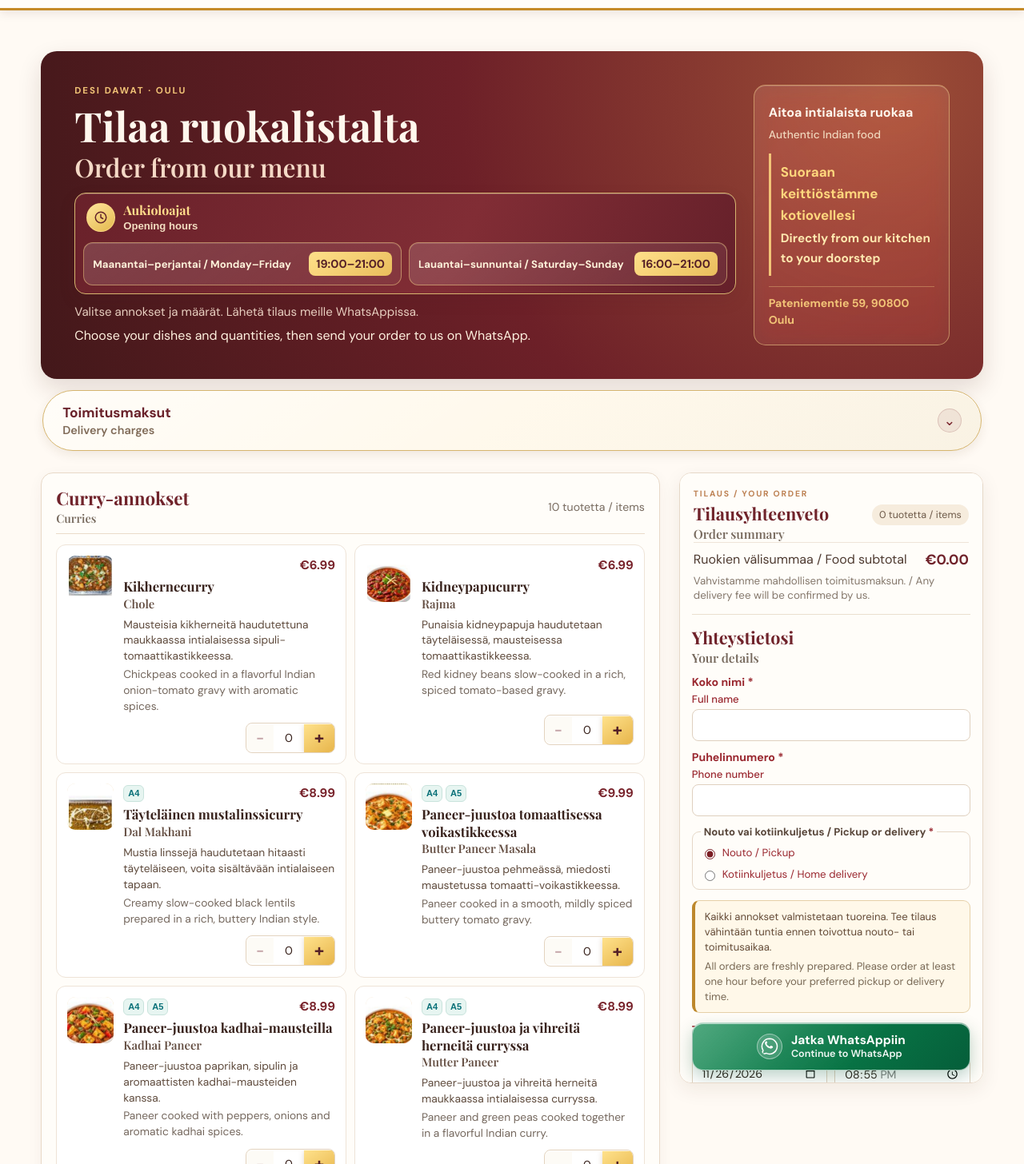
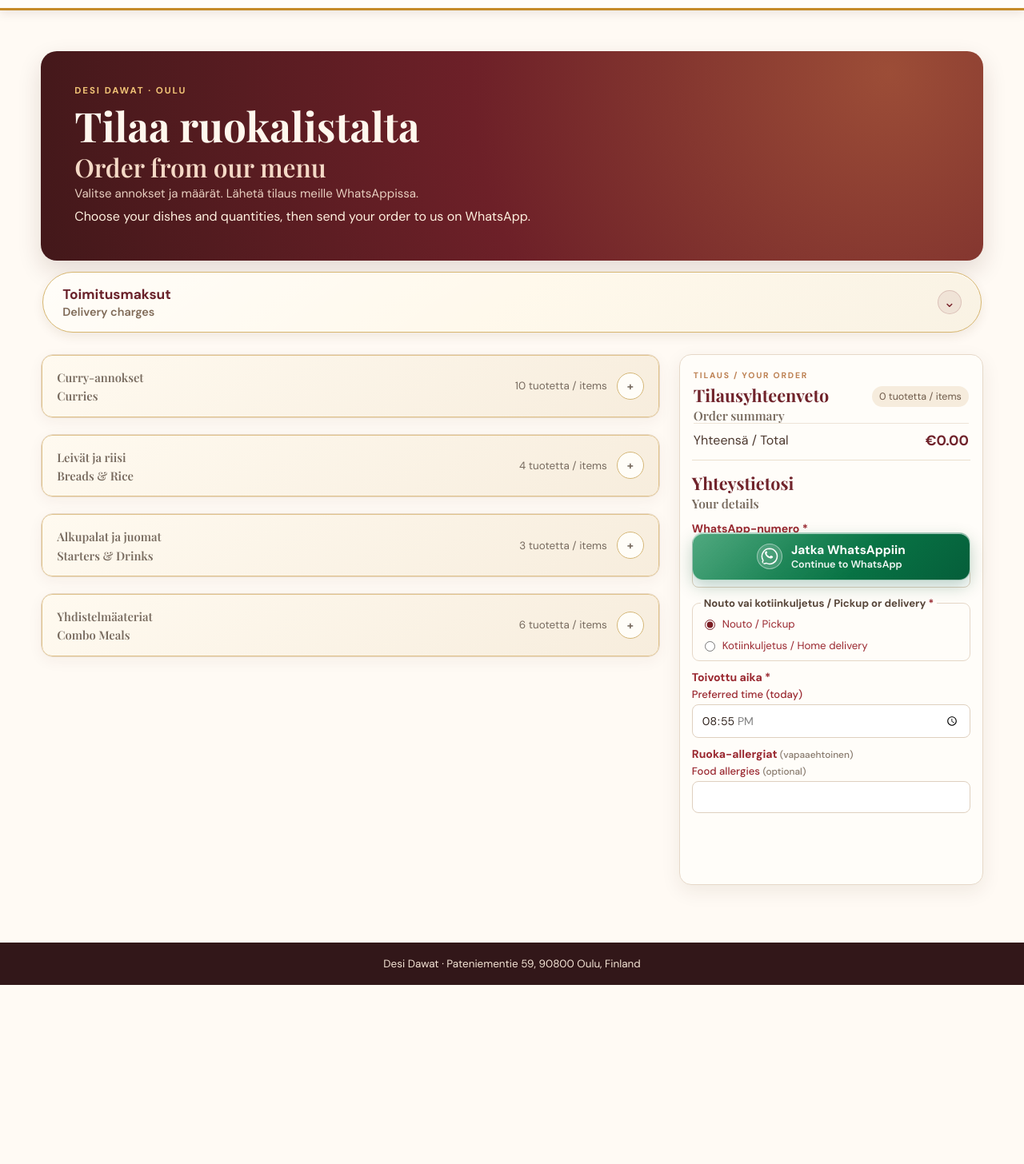
Before and after one commit to APAR2025111/Whatspp_Webform_Desi_Dawat, a React (Vite) app: page / in a window 1280 px wide. Shown: the part 74-1530 px from the top of the page at 80% size. After the commit the page ends 1306 px from the top, so only its background shows below. Built offline with nearby package versions, Linux system fonts and the light colour scheme.

Commit message:
Simplify standalone WhatsApp checkout

```diff
--- a/src/WhatsAppOrderFormPage.jsx
+++ b/src/WhatsAppOrderFormPage.jsx
@@ -94,8 +94,8 @@ export default function WhatsAppOrderFormPage() {
   const [error, setError] = useState("");
   const [openInfoPanel, setOpenInfoPanel] = useState(null);
   const [selectedAllergenCode, setSelectedAllergenCode] = useState(null);
-  const [orderDate, setOrderDate] = useState(() => localDateString());
   const [orderTime, setOrderTime] = useState(() => getDefaultOrderTime());
+  const [openCategory, setOpenCategory] = useState(null);
 
   const selectedItems = useMemo(
     () => ALL_ITEMS.filter((item) => Number(quantities[item.id]) > 0),
@@ -121,23 +121,22 @@ export default function WhatsAppOrderFormPage() {
     }
 
     const values = new FormData(form);
-    const name = String(values.get("customer_name") || "").trim();
     const phone = String(values.get("customer_phone") || "").trim();
-    const date = String(values.get("order_date") || "");
+    const date = localDateString();
     const time = String(values.get("order_time") || "");
     const requestedAt = new Date(`${date}T${time}`);
-    if (!date || !time || Number.isNaN(requestedAt.getTime())) {
-      setError("Valitse toivomasi päivämäärä ja aika. / Please choose your preferred date and time.");
-      return;
-    }
-    if (requestedAt.getTime() < Date.now() + 60 * 60 * 1000) {
-      setError("Tee tilaus vähintään tuntia ennen toivomaasi aikaa. / Please order at least one hour before your preferred time.");
+    if (!time || Number.isNaN(requestedAt.getTime())) {
+      setError("Valitse toivomasi aika. / Please choose your preferred time.");
       return;
     }
     const openingHour = getOpeningHour(requestedAt);
     const requestedMinutes = requestedAt.getHours() * 60 + requestedAt.getMinutes();
     if (requestedMinutes < openingHour * 60 || requestedMinutes >= 21 * 60) {
-      setError(`Aika ei ole aukioloaikojen sisällä. Tänä päivänä olemme avoinna ${openingHour}:00–21:00. / That time is outside opening hours. We are open ${openingHour}:00–21:00 on this day.`);
+      setError(`Aika ei ole aukioloaikojen sisällä. Tänä päivänä olemme avoinna ${openingHour}:00–21:00. / That time is outside opening hours. We are open ${openingHour}:00–21:00 today.`);
+      return;
+    }
+    if (!phone) {
+      setError("Anna WhatsApp-numerosi. / Please enter your WhatsApp number.");
       return;
     }
     if (fulfilment === "delivery" && !String(values.get("delivery_address") || "").trim()) {
@@ -156,7 +155,6 @@ export default function WhatsAppOrderFormPage() {
 
     const address = String(values.get("delivery_address") || "").trim();
     const allergies = String(values.get("allergies") || "").trim();
-    const notes = String(values.get("order_notes") || "").trim();
     const dateOptions = { weekday: "long", day: "numeric", month: "long", year: "numeric" };
     const finnishDate = requestedAt.toLocaleDateString("fi-FI", dateOptions);
     const englishDate = requestedAt.toLocaleDateString("en-FI", dateOptions);
@@ -170,27 +168,24 @@ export default function WhatsAppOrderFormPage() {
       "*DESI DAWAT — TILAUS / ORDER REQUEST*",
       "",
       "*ASIAKAS / CUSTOMER*",
-      `Nimi / Name: ${name}`,
-      `Puhelin / Phone: ${phone}`,
+      `WhatsApp-numero / WhatsApp number: ${phone}`,
       "",
       "*TILAUSTAPA / FULFILMENT*",
       fulfilment === "pickup" ? "Nouto / Pickup" : "Kotiinkuljetus / Home delivery",
       ...(fulfilment === "delivery" && address ? [`Osoite / Address: ${address}`] : []),
-      `Toivottu päivä / Preferred date: ${finnishDate} / ${englishDate}`,
+      `Päivä / Date: ${finnishDate} / ${englishDate}`,
       `Toivottu aika / Preferred time: ${time}`,
       "",
       "*TUOTTEET / ORDER ITEMS*",
       ...orderLines,
       "",
       "*HINTAYHTEENVETO / PRICE SUMMARY*",
-      `Ruokien välisummaa / Food subtotal: ${formatEuro(subtotal)}`,
-      fulfilment === "delivery"
-        ? "Toimitusmaksu / Delivery fee: Vahvistetaan osoitteen perusteella / To be confirmed based on the address"
-        : "Toimitusmaksu / Delivery fee: Ei toimitusmaksua noudolle / None for pickup",
+      `Valitut tuotteet / Selected items: ${selectedItems.reduce((sum, item) => sum + Number(quantities[item.id]), 0)}`,
+      `Yhteensä / Total: ${formatEuro(subtotal)}`,
+      ...(fulfilment === "delivery" ? ["Toimitusmaksu vahvistetaan WhatsAppissa / Delivery fee will be confirmed on WhatsApp"] : []),
       ...(allergies ? ["", "*RUOKA-ALLERGIAT / FOOD ALLERGIES*", allergies] : []),
-      ...(notes ? ["", "*LISÄTIEDOT / NOTES*", notes] : []),
       "",
-      "Vahvistathan tilauksen ja toimitusmaksun. / Please confirm the order and delivery fee.",
+      "Vahvistathan tilauksen. / Please confirm the order.",
     ].join("\n");
 
     window.location.assign(`https://wa.me/${WHATSAPP_NUMBER}?text=${encodeURIComponent(message)}`);
@@ -202,21 +197,8 @@ export default function WhatsAppOrderFormPage() {
         <div className="whatsapp-order-hero-copy">
           <p className="eyebrow">DESI DAWAT · OULU</p>
           <h1 id="whatsapp-order-title"><span lang="fi">Tilaa ruokalistalta</span><span lang="en">Order from our menu</span></h1>
-          <section className="whatsapp-opening-hours-highlight" aria-label="Opening hours">
-            <div className="whatsapp-opening-hours-title">
-              <svg viewBox="0 0 24 24" aria-hidden="true"><circle cx="12" cy="12" r="9"/><path d="M12 7v5l3.5 2"/></svg>
-              <span><span lang="fi">Aukioloajat</span><span lang="en">Opening hours</span></span>
-            </div>
-            <div className="whatsapp-opening-hours-day"><span>Maanantai–perjantai / Monday–Friday</span><strong>19:00–21:00</strong></div>
-            <div className="whatsapp-opening-hours-day"><span>Lauantai–sunnuntai / Saturday–Sunday</span><strong>16:00–21:00</strong></div>
-          </section>
           <p className="whatsapp-order-hero-fi" lang="fi">Valitse annokset ja määrät. Lähetä tilaus meille WhatsAppissa.</p>
           <p className="whatsapp-order-hero-en" lang="en">Choose your dishes and quantities, then send your order to us on WhatsApp.</p>
-        </div>
-        <div className="whatsapp-order-promise-card">
-          <p><span lang="fi">Aitoa intialaista ruokaa</span><span lang="en">Authentic Indian food</span></p>
-          <p><span lang="fi">Suoraan keittiöstämme kotiovellesi</span><span lang="en">Directly from our kitchen to your doorstep</span></p>
-          <address>Pateniementie 59, 90800 Oulu</address>
         </div>
       </div>
 
@@ -253,14 +235,21 @@ export default function WhatsAppOrderFormPage() {
         <div className="whatsapp-menu-groups">
           {MENU_GROUPS.map((group) => (
             <section className="whatsapp-menu-group" key={group.title} aria-labelledby={`whatsapp-group-${group.title}`}>
-              <div className="whatsapp-menu-group-heading">
-                <div className="whatsapp-menu-group-title">
-                  <h2 id={`whatsapp-group-${group.title}`} lang="fi">{group.titleFi}</h2>
+              <button
+                className="whatsapp-menu-group-heading"
+                type="button"
+                aria-expanded={openCategory === group.title}
+                aria-controls={`whatsapp-menu-${group.title}`}
+                onClick={() => setOpenCategory((current) => current === group.title ? null : group.title)}
+              >
+                <span className="whatsapp-menu-group-title">
+                  <span className="whatsapp-menu-group-title-fi" id={`whatsapp-group-${group.title}`} lang="fi">{group.titleFi}</span>
                   <span lang="en">{group.title}</span>
-                </div>
+                </span>
                 <span className="whatsapp-menu-group-count">{group.items.length} tuotetta / items</span>
-              </div>
-              <div className="whatsapp-menu-grid">
+                <span className="whatsapp-category-toggle" aria-hidden="true">{openCategory === group.title ? "−" : "+"}</span>
+              </button>
+              <div id={`whatsapp-menu-${group.title}`} className="whatsapp-menu-grid" hidden={openCategory !== group.title}>
                 {group.items.map((item) => (
                   <article className={`whatsapp-menu-item${quantities[item.id] ? " is-selected" : ""}`} key={item.id}>
                     {item.image ? (
@@ -335,18 +324,13 @@ export default function WhatsAppOrderFormPage() {
                 ))}
               </ul>
             ) : null}
-            <div className="whatsapp-cart-total"><span>Ruokien välisummaa / Food subtotal</span><strong>{formatEuro(subtotal)}</strong></div>
-            <small>Vahvistamme mahdollisen toimitusmaksun. / Any delivery fee will be confirmed by us.</small>
+            <div className="whatsapp-cart-total"><span>Yhteensä / Total</span><strong>{formatEuro(subtotal)}</strong></div>
           </div>
 
           <div className="whatsapp-checkout-fields">
             <h2><span lang="fi">Yhteystietosi</span><span lang="en">Your details</span></h2>
             <label>
-              <span className="whatsapp-label-fi">Koko nimi <i aria-hidden="true">*</i></span><span className="whatsapp-label-en">Full name</span>
-              <input name="customer_name" type="text" autoComplete="name" maxLength="100" required />
-            </label>
-            <label>
-              <span className="whatsapp-label-fi">Puhelinnumero <i aria-hidden="true">*</i></span><span className="whatsapp-label-en">Phone number</span>
+              <span className="whatsapp-label-fi">WhatsApp-numero <i aria-hidden="true">*</i></span><span className="whatsapp-label-en">WhatsApp number</span>
               <input name="customer_phone" type="tel" autoComplete="tel" maxLength="30" required />
             </label>
 
@@ -364,33 +348,14 @@ export default function WhatsAppOrderFormPage() {
               </label>
             )}
 
-            <div className="whatsapp-order-ahead-note">
-              <p lang="fi">Kaikki annokset valmistetaan tuoreina. Tee tilaus vähintään tuntia ennen toivottua nouto- tai toimitusaikaa.</p>
-              <p lang="en">All orders are freshly prepared. Please order at least one hour before your preferred pickup or delivery time.</p>
-            </div>
-
-            <div className="whatsapp-date-time">
-              <label>
-                <span className="whatsapp-label-fi">Toivottu päivämäärä <i aria-hidden="true">*</i></span><span className="whatsapp-label-en">Preferred date</span>
-                <input name="order_date" type="date" min={localDateString()} value={orderDate} onChange={(event) => {
-                  const value = event.target.value;
-                  setOrderDate(value);
-                  if (value) setOrderTime(getDefaultOrderTime(new Date(`${value}T12:00:00`)));
-                }} required />
-              </label>
-              <label>
-                <span className="whatsapp-label-fi">Toivottu aika <i aria-hidden="true">*</i></span><span className="whatsapp-label-en">Preferred time</span>
-                <input name="order_time" type="time" min="16:00" max="20:59" value={orderTime} onChange={(event) => setOrderTime(event.target.value)} required />
-              </label>
-            </div>
+            <label className="whatsapp-time-field">
+              <span className="whatsapp-label-fi">Toivottu aika <i aria-hidden="true">*</i></span><span className="whatsapp-label-en">Preferred time (today)</span>
+              <input name="order_time" type="time" min={getOpeningHour(new Date()) === 16 ? "16:00" : "19:00"} max="20:59" value={orderTime} onChange={(event) => setOrderTime(event.target.value)} required />
+            </label>
 
             <label>
               <span className="whatsapp-label-fi">Ruoka-allergiat <i className="whatsapp-optional">(vapaaehtoinen)</i></span><span className="whatsapp-label-en">Food allergies <i className="whatsapp-optional">(optional)</i></span>
               <input name="allergies" type="text" maxLength="200" />
-            </label>
-            <label>
-              <span className="whatsapp-label-fi">Tilauksen lisätiedot <i className="whatsapp-optional">(vapaaehtoinen)</i></span><span className="whatsapp-label-en">Order notes <i className="whatsapp-optional">(optional)</i></span>
-              <textarea name="order_notes" rows="2" maxLength="500" />
             </label>
           </div>
 
--- a/src/order-form.css
+++ b/src/order-form.css
@@ -127,7 +127,7 @@
 .whatsapp-hours-times { color: #5c4531; font-size: .92rem; font-weight: 650; }
 .whatsapp-delivery-guide { grid-column: 1 / -1; display: grid; grid-template-columns: repeat(2, minmax(0, 1fr)); gap: 14px; padding-top: 8px; border-top: 1px solid #ead8b8; }
 .whatsapp-delivery-guide p { margin: 0; color: #786854; font-size: .84rem; line-height: 1.5; }
-.whatsapp-menu-group-title h2 { margin: 0; color: #70232b; font: 700 1.4rem/1.2 'Playfair Display', Georgia, serif; }
+.whatsapp-menu-group-title-fi { color: #70232b; font: 700 1.4rem/1.2 'Playfair Display', Georgia, serif; }
 .whatsapp-menu-group-title > span { display: block; margin-top: 2px; color: #786b5f; font: 600 .9rem/1.25 'Playfair Display', Georgia, serif; }
 .whatsapp-menu-group-heading .whatsapp-menu-group-count { flex: 0 0 auto; text-align: right; }
 .whatsapp-combo-choice > span[lang="en"] { margin-top: -4px; color: #817365; font-size: .9em; font-weight: 500; }
@@ -309,3 +309,25 @@
 .allergen-dialog-english { color:#79695a; }
 .allergen-dialog-note { margin:20px 0 0; padding-top:16px; border-top:1px solid #e5d3b4; }
 @media (max-width:560px) { .allergen-dialog-backdrop { padding:12px; } .allergen-dialog { padding:26px 18px 22px; border-radius:16px; } .allergen-dialog-list { grid-template-columns:1fr; } .allergen-dialog-item { min-height:88px; } .allergen-dialog-item img { flex-basis:54px; width:54px; height:54px; } }
+
+
+/* Compact category accordions and checkout */
+.whatsapp-menu-group { padding: 0; overflow: hidden; }
+.whatsapp-menu-group-heading { display: flex; width: 100%; align-items: center; gap: 12px; margin: 0; padding: 16px 18px; border: 1px solid #dfc28b; border-radius: 13px; background: linear-gradient(145deg, #fffaf0, #f7eddd); color: #70232b; text-align: left; cursor: pointer; transition: background .18s, border-color .18s, box-shadow .18s; }
+.whatsapp-menu-group-heading:hover, .whatsapp-menu-group-heading[aria-expanded="true"] { border-color: #bd882c; background: linear-gradient(145deg, #fff4d9, #f3e3c4); box-shadow: 0 4px 12px rgba(94, 55, 21, .1); }
+.whatsapp-menu-group-heading:focus-visible { outline: 3px solid #0c7373; outline-offset: 3px; }
+.whatsapp-menu-group-title { display: grid; flex: 1 1 auto; gap: 3px; min-width: 0; }
+.whatsapp-menu-group-title-fi { color: #70232b; font: 700 1.4rem/1.2 'Playfair Display', Georgia, serif; }
+.whatsapp-menu-group-title > span { color: #786b5f; font: 600 .92rem/1.25 'Playfair Display', Georgia, serif; }
+.whatsapp-menu-group-heading .whatsapp-menu-group-count { flex: 0 0 auto; color: #786b5f; font-size: .84rem; text-align: right; }
+.whatsapp-category-toggle { display: grid; flex: 0 0 34px; width: 34px; height: 34px; place-items: center; border: 1px solid #d5b778; border-radius: 50%; background: #fffdf8; color: #79202a; font-size: 1.25rem; font-weight: 700; }
+.whatsapp-menu-grid[hidden] { display: none !important; }
+.whatsapp-menu-grid:not([hidden]) { margin-top: 12px; }
+.whatsapp-order-checkout { position: sticky; top: 18px; max-height: none; overflow: visible; align-self: start; }
+.whatsapp-order-hero-copy { flex: 1 1 100%; }
+@media (max-width: 520px) {
+  .whatsapp-menu-group-heading { gap: 8px; padding: 14px 12px; }
+  .whatsapp-menu-group-heading .whatsapp-menu-group-count { max-width: 88px; font-size: .72rem; }
+  .whatsapp-menu-group-title-fi { font-size: 1.16rem; }
+  .whatsapp-category-toggle { flex-basis: 30px; width: 30px; height: 30px; }
+}
```
